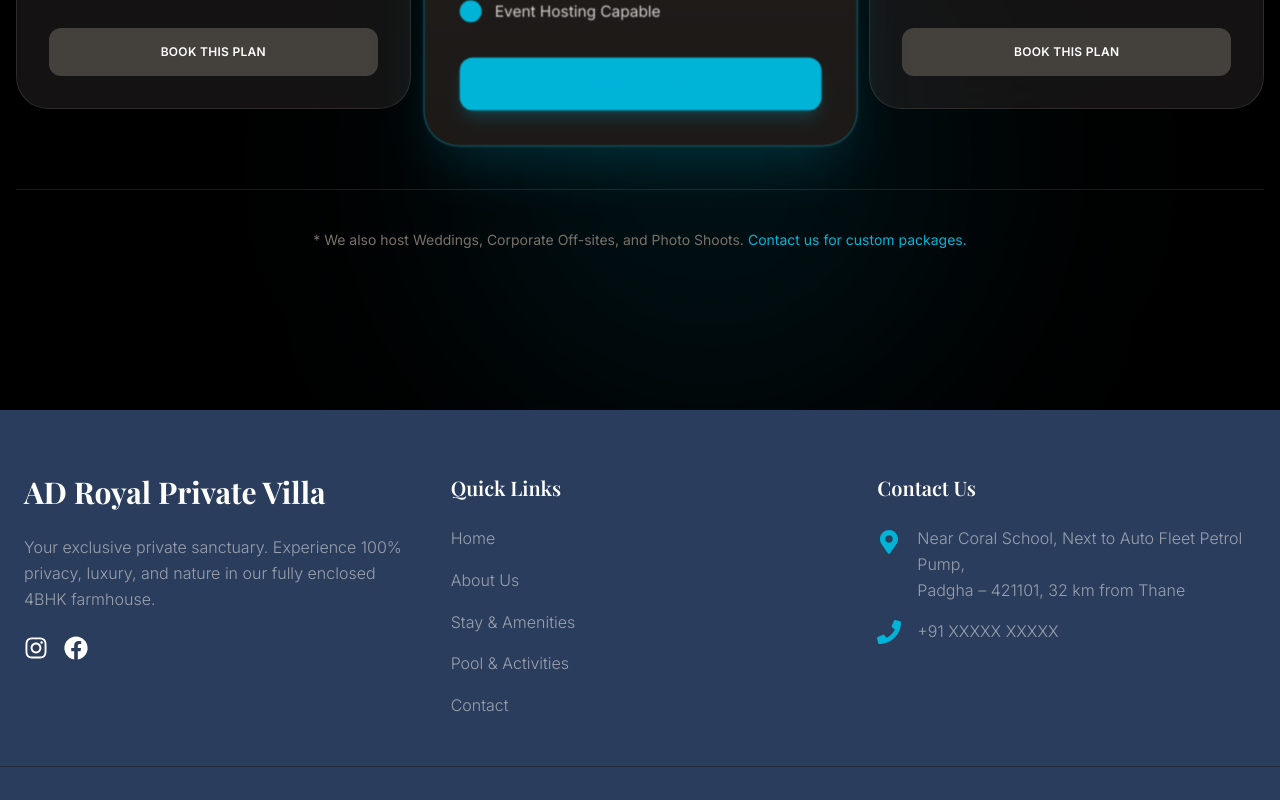
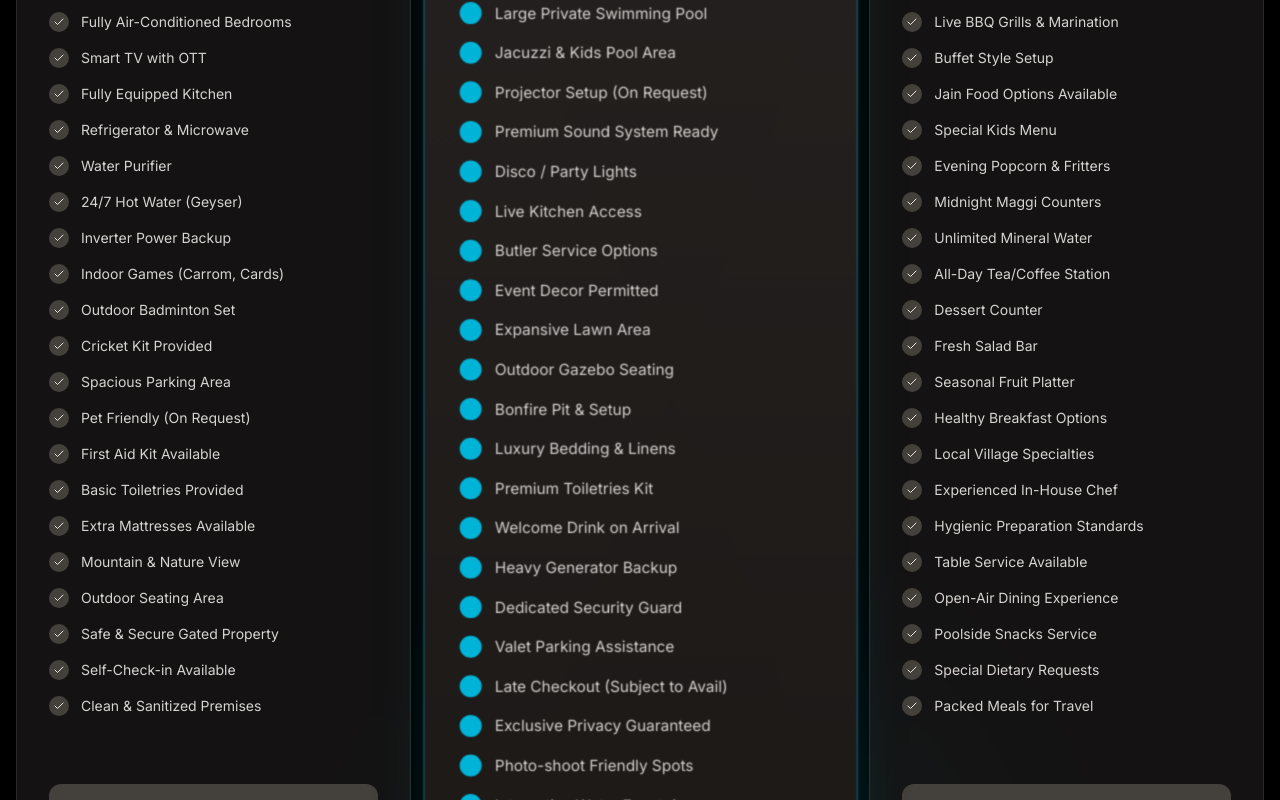
Before and after one commit to MohammadM01/AD-Royal-Villa, a React (Vite) app in the folder Frontend/: page /pricing in a window 1280 px wide. Shown: the part 2460-3260 px from the top of the page. Built offline with nearby package versions, Linux system fonts and the light colour scheme; a web font is replaced by a local one.

Commit message:
Ammenities page

```diff
--- a/Frontend/src/pages/Pricing.jsx
+++ b/Frontend/src/pages/Pricing.jsx
@@ -11,9 +11,34 @@ const pricingPlans = [
         period: '/ night',
         subtitle: 'Monday - Thursday',
         description: 'A serene retreat for peace and privacy. Perfect for workcations or small family bondings.',
-        features: ['Up to 15 Guests', 'Private Pool Access', 'Garden & Lounge', 'High-Speed WiFi', 'Caretaker On-Call'],
-        realImage: '/Assets/nice_bedroom_interior.jpg', // Fallback or assume availability
-        // Using distinct real assets found in list or common pool
+        features: [
+            'Up to 15 Guests',
+            'Private Pool Access',
+            'Garden & Lounge',
+            'High-Speed WiFi',
+            'Caretaker On-Call',
+            'Fully Air-Conditioned Bedrooms',
+            'Smart TV with OTT',
+            'Fully Equipped Kitchen',
+            'Refrigerator & Microwave',
+            'Water Purifier',
+            '24/7 Hot Water (Geyser)',
+            'Inverter Power Backup',
+            'Indoor Games (Carrom, Cards)',
+            'Outdoor Badminton Set',
+            'Cricket Kit Provided',
+            'Spacious Parking Area',
+            'Pet Friendly (On Request)',
+            'First Aid Kit Available',
+            'Basic Toiletries Provided',
+            'Extra Mattresses Available',
+            'Mountain & Nature View',
+            'Outdoor Seating Area',
+            'Safe & Secure Gated Property',
+            'Self-Check-in Available',
+            'Clean & Sanitized Premises'
+        ],
+        realImage: '/Assets/nice_bedroom_interior.jpg',
         image: '/Assets/outdoor_lounge_canopy.jpg',
         highlight: false
     },
@@ -24,8 +49,35 @@ const pricingPlans = [
         period: '/ night',
         subtitle: 'Friday - Sunday',
         description: 'The ultimate celebration experience. Full villa access, loud music allowed, perfect for parties.',
-        features: ['Up to 15 Guests', 'Full 5BHK Villa', 'Music System Allowed', 'BBQ Setup Available', 'Event Hosting Capable'],
-        image: '/Assets/Activites and pool/pool_villa_exterior_day.jpg', // Real asset
+        features: [
+            'Up to 15 Guests',
+            'Full 5BHK Villa Access',
+            'Music System Allowed',
+            'BBQ Setup Available',
+            'Event Hosting Capable',
+            'Large Private Swimming Pool',
+            'Jacuzzi & Kids Pool Area',
+            'Projector Setup (On Request)',
+            'Premium Sound System Ready',
+            'Disco / Party Lights',
+            'Live Kitchen Access',
+            'Butler Service Options',
+            'Event Decor Permitted',
+            'Expansive Lawn Area',
+            'Outdoor Gazebo Seating',
+            'Bonfire Pit & Setup',
+            'Luxury Bedding & Linens',
+            'Premium Toiletries Kit',
+            'Welcome Drink on Arrival',
+            'Heavy Generator Backup',
+            'Dedicated Security Guard',
+            'Valet Parking Assistance',
+            'Late Checkout (Subject to Avail)',
+            'Exclusive Privacy Guaranteed',
+            'Photo-shoot Friendly Spots',
+            'Interactive Water Fountains'
+        ],
+        image: '/Assets/Activites and pool/pool_villa_exterior_day.jpg',
         highlight: true
     },
     {
@@ -35,8 +87,34 @@ const pricingPlans = [
         period: '/ head',
         subtitle: 'All Meals Included',
         description: 'Savor authentic home-cooked delicacies prepared fresh by our expert in-house chef.',
-        features: ['Breakfast, Lunch, Dinner', 'Hi-Tea & Snacks', 'Veg & Non-Veg Options', 'Custom Menu Planning', 'Fresh Local Ingredients'],
-        image: '/Assets/Activites and pool/bbq1.jpeg', // Real asset
+        features: [
+            'Breakfast, Lunch, Dinner',
+            'Hi-Tea & Snacks',
+            'Veg & Non-Veg Options',
+            'Custom Menu Planning',
+            'Fresh Local Ingredients',
+            'Live BBQ Grills & Marination',
+            'Buffet Style Setup',
+            'Jain Food Options Available',
+            'Special Kids Menu',
+            'Evening Popcorn & Fritters',
+            'Midnight Maggi Counters',
+            'Unlimited Mineral Water',
+            'All-Day Tea/Coffee Station',
+            'Dessert Counter',
+            'Fresh Salad Bar',
+            'Seasonal Fruit Platter',
+            'Healthy Breakfast Options',
+            'Local Village Specialties',
+            'Experienced In-House Chef',
+            'Hygienic Preparation Standards',
+            'Table Service Available',
+            'Open-Air Dining Experience',
+            'Poolside Snacks Service',
+            'Special Dietary Requests',
+            'Packed Meals for Travel'
+        ],
+        image: '/Assets/Activites and pool/bbq1.jpeg',
         highlight: false
     }
 ];
@@ -257,7 +335,7 @@ const Pricing = () => {
                                     <ul className="space-y-4 mb-8 flex-1">
                                         {plan.features.map((feature, i) => (
                                             <li key={i} className="flex items-center gap-3 text-stone-300 text-sm">
-                                                <div className={`p-1 rounded-full ${plan.highlight ? 'bg-accent text-primary' : 'bg-stone-700 text-stone-200'}`}>
+                                                <div className={`p-1 shrink-0 rounded-full ${plan.highlight ? 'bg-accent text-primary' : 'bg-stone-700 text-stone-200'}`}>
                                                     <Check size={12} />
                                                 </div>
                                                 {feature}
@@ -267,7 +345,7 @@ const Pricing = () => {
 
                                     <button className={`w-full py-4 rounded-xl font-bold tracking-wide transition-all duration-300 uppercase text-xs
                                         ${plan.highlight
-                                            ? 'bg-accent text-primary hover:bg-white hover:text-primary shadow-lg shadow-accent/20'
+                                            ? 'bg-accent text-white hover:bg-white hover:text-primary shadow-lg shadow-accent/20'
                                             : 'bg-stone-700 text-white hover:bg-stone-600'
                                         }
                                     `}>
```
